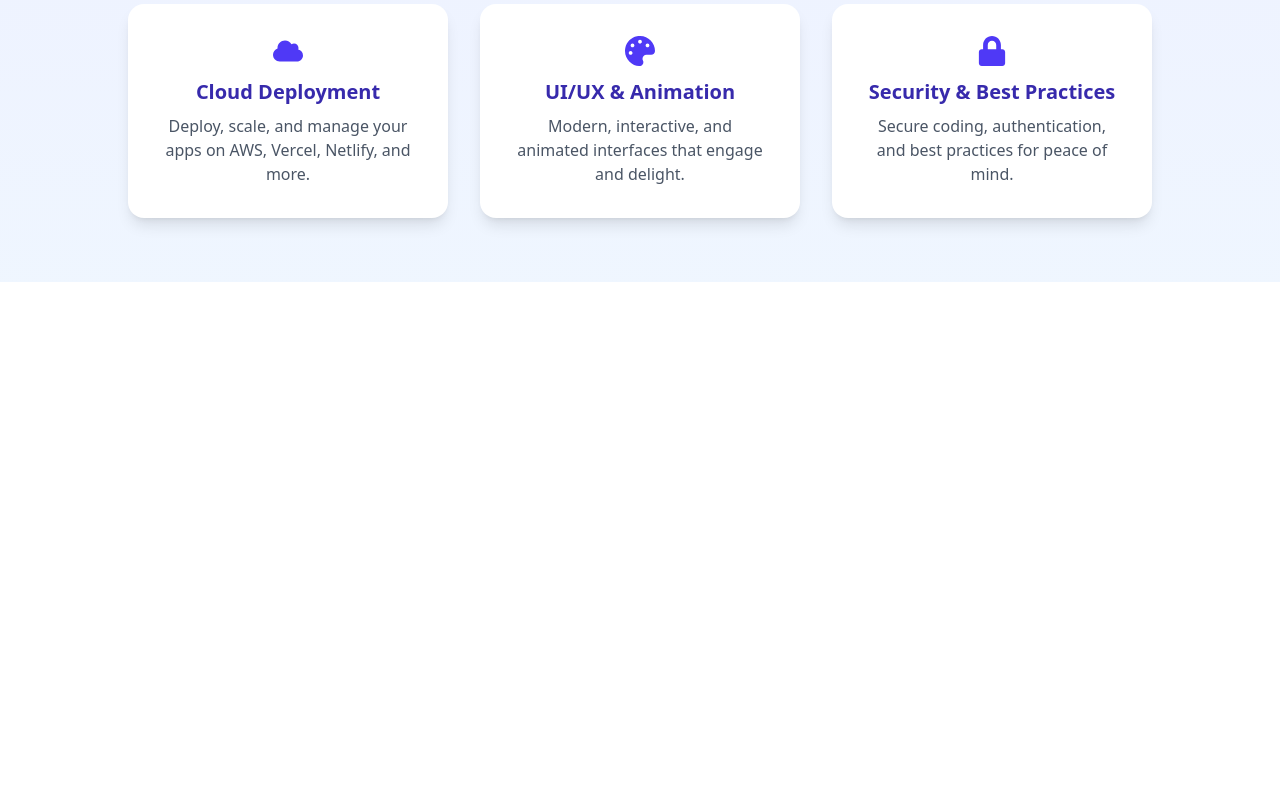
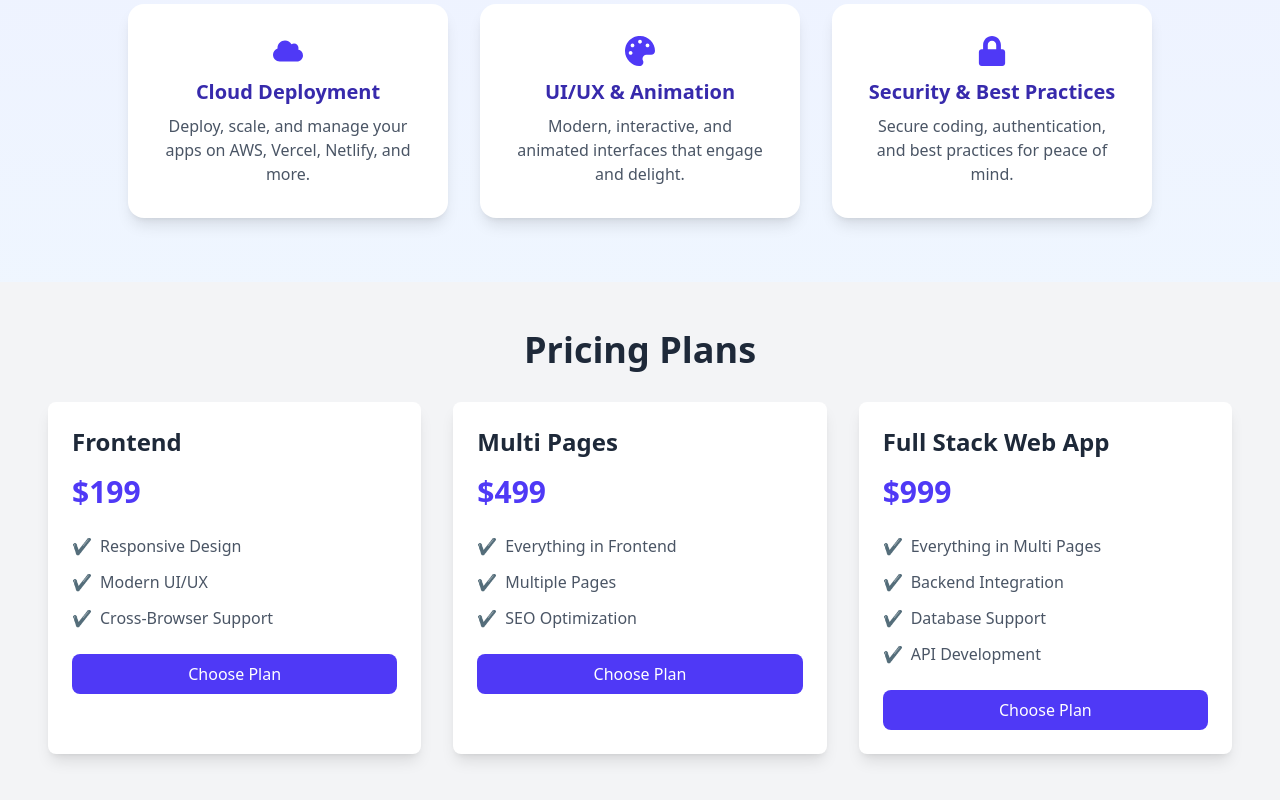
Before and after one commit to t3nsor98/Digital-Layers, a React (Vite) app in the folder digitallayers/: page / in a window 1280 px wide. Shown: the part 1542-2342 px from the top of the page. Before the commit the page ends 1824 px from the top, so only its background shows below. Built offline with nearby package versions, Linux system fonts and the light colour scheme.

Commit message:
feat: add Pricing component to display pricing plans

```diff
--- a/digitallayers/src/App.jsx
+++ b/digitallayers/src/App.jsx
@@ -1,12 +1,13 @@
 import "./App.css";
 import Hero from "./components/Hero";
 import Services from "./components/Services";
-
+import Pricing from "./components/Pricing";
 function App() {
   return (
     <>
       <Hero />
       <Services />
+      <Pricing />
     </>
   );
 }
--- /dev/null
+++ b/digitallayers/src/components/Pricing.jsx
@@ -0,0 +1,71 @@
+import React from "react";
+
+const Pricing = () => {
+  const pricingPlans = [
+    {
+      title: "Frontend",
+      price: "$199",
+      features: ["Responsive Design", "Modern UI/UX", "Cross-Browser Support"],
+    },
+    {
+      title: "Multi Pages",
+      price: "$499",
+      features: [
+        "Everything in Frontend",
+        "Multiple Pages",
+        "SEO Optimization",
+      ],
+    },
+    {
+      title: "Full Stack Web App",
+      price: "$999",
+      features: [
+        "Everything in Multi Pages",
+        "Backend Integration",
+        "Database Support",
+        "API Development",
+      ],
+    },
+  ];
+
+  return (
+    <div className="bg-gray-100 py-12">
+      <div className="max-w-7xl mx-auto px-6 sm:px-12">
+        <h2 className="text-4xl font-bold text-center text-gray-800 mb-8">
+          Pricing Plans
+        </h2>
+        <div className="grid grid-cols-1 md:grid-cols-3 gap-8">
+          {pricingPlans.map((plan, index) => (
+            <div
+              key={index}
+              className="bg-white shadow-lg rounded-lg p-6 hover:shadow-2xl transition-shadow duration-300"
+            >
+              <h3 className="text-2xl font-semibold text-gray-800 mb-4">
+                {plan.title}
+              </h3>
+              <p className="text-3xl font-bold text-indigo-600 mb-6">
+                {plan.price}
+              </p>
+              <ul className="space-y-3 mb-6">
+                {plan.features.map((feature, idx) => (
+                  <li
+                    key={idx}
+                    className="text-gray-600 flex items-center space-x-2"
+                  >
+                    <span className="text-green-500">✔</span>
+                    <span>{feature}</span>
+                  </li>
+                ))}
+              </ul>
+              <button className="w-full bg-indigo-600 text-white py-2 rounded-lg hover:bg-indigo-700 transition-colors duration-300">
+                Choose Plan
+              </button>
+            </div>
+          ))}
+        </div>
+      </div>
+    </div>
+  );
+};
+
+export default Pricing;
```
